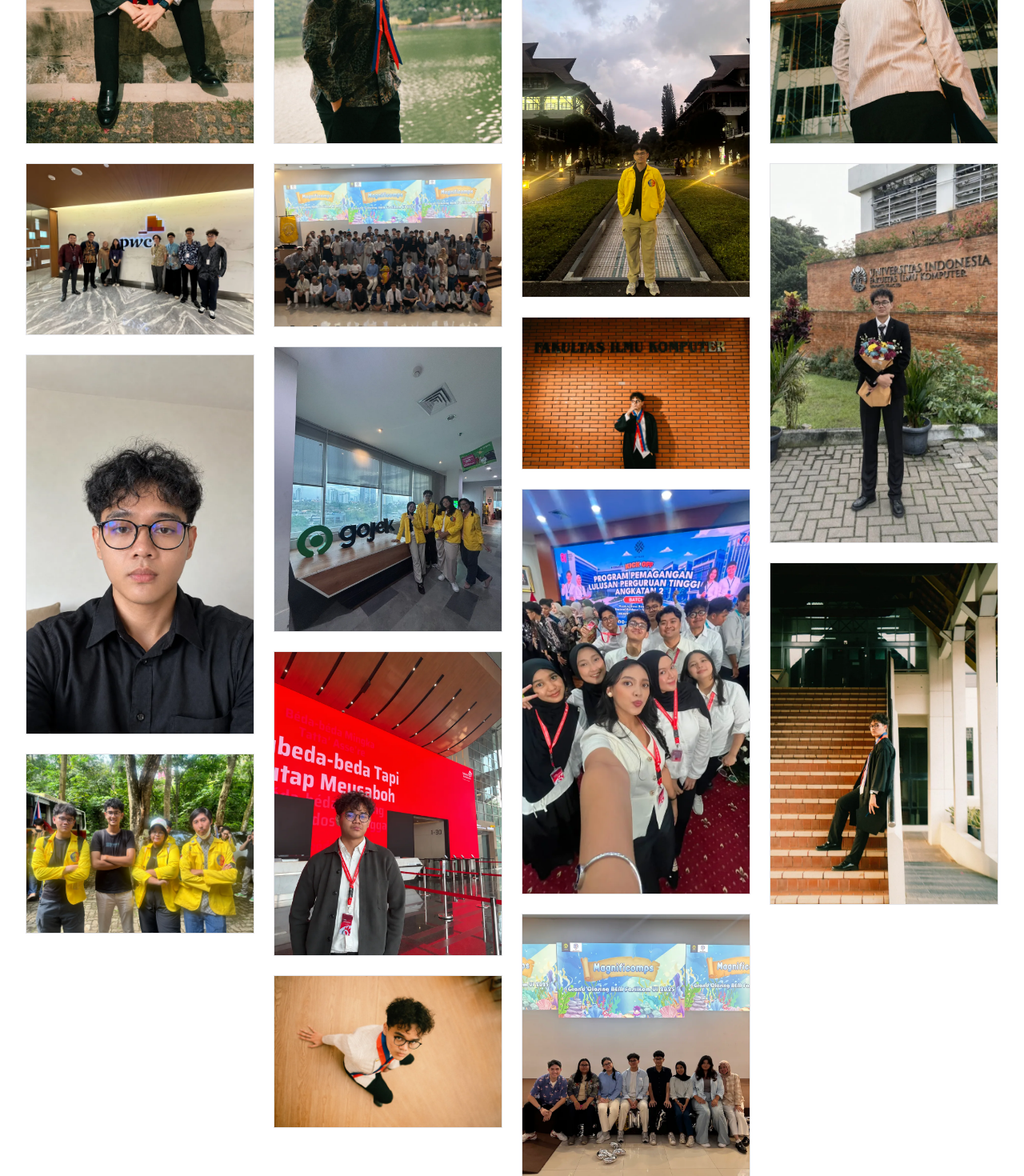
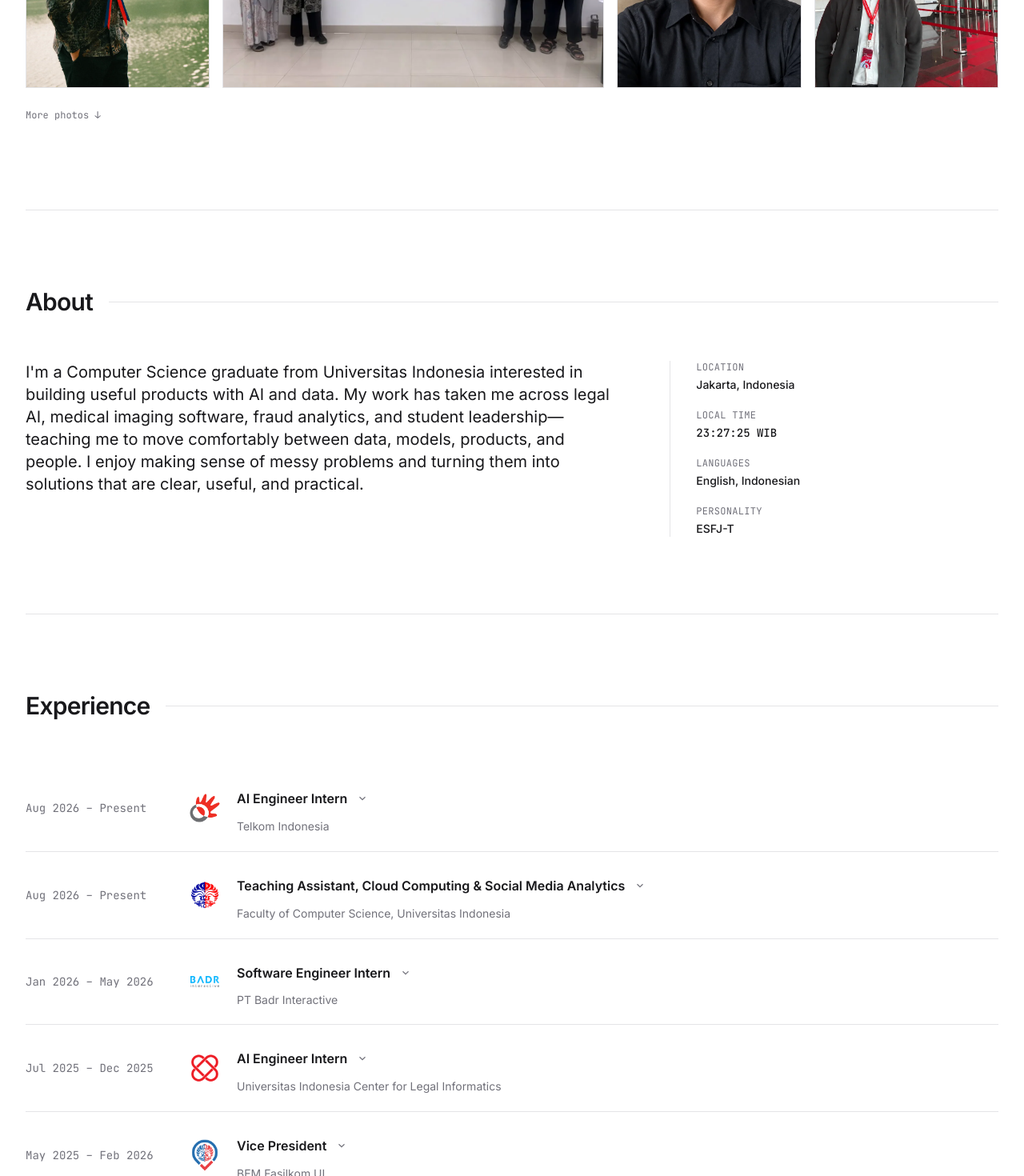
Before and after one commit to wahyuhiddayat/wahyuht, a Next.js app: page / in a window 1280 px wide. Shown: the part 720-2190 px from the top of the page at 80% size. Built offline with nearby package versions, Linux system fonts and the light colour scheme.

Commit message:
feat: move full photo gallery into its own collapsible section

```diff
--- a/src/app/globals.css
+++ b/src/app/globals.css
@@ -118,4 +118,32 @@ body {
   .log-row:last-child {
     @apply border-b-0;
   }
+
+  /* Photo rows: fixed-height rows that stretch to full width; the ::after filler keeps the last row unstretched */
+  .photo-rows {
+    --row-height: 110px;
+    @apply flex flex-wrap gap-3 lg:gap-4;
+  }
+
+  .photo-rows > * {
+    height: var(--row-height);
+    flex-grow: 1;
+  }
+
+  .photo-rows::after {
+    content: "";
+    flex-grow: 10;
+  }
+
+  @screen sm {
+    .photo-rows {
+      --row-height: 200px;
+    }
+  }
+
+  @screen lg {
+    .photo-rows {
+      --row-height: 260px;
+    }
+  }
 }
--- a/src/app/page.tsx
+++ b/src/app/page.tsx
@@ -4,6 +4,7 @@ import SkillsSection from "@/components/sections/SkillsSection";
 import ExperienceSection from "@/components/sections/ExperienceSection";
 import EducationSection from "@/components/sections/EducationSection";
 import ProjectsSection from "@/components/sections/ProjectsSection";
+import GallerySection from "@/components/sections/GallerySection";
 import ContactSection from "@/components/sections/ContactSection";
 
 export default function Home() {
@@ -15,6 +16,7 @@ export default function Home() {
       <ProjectsSection />
       <SkillsSection />
       <EducationSection />
+      <GallerySection />
       <ContactSection />
     </div>
   );
--- a/src/components/Navbar.tsx
+++ b/src/components/Navbar.tsx
@@ -16,6 +16,7 @@ const NAV_ITEMS: NavItem[] = [
   { id: 'projects', label: 'Work' },
   { id: 'skills', label: 'Skills' },
   { id: 'education', label: 'Education' },
+  { id: 'gallery', label: 'Gallery' },
   { id: 'contact', label: 'Contact' },
 ];
 
--- /dev/null
+++ b/src/components/sections/GallerySection.tsx
@@ -0,0 +1,49 @@
+'use client';
+
+import { useState } from "react";
+import Image from "next/image";
+import SectionHeading from "@/components/SectionHeading";
+import { personalData } from "@/data/personal";
+
+// Roughly two rows on desktop, so the section stays short until someone asks for more.
+const COLLAPSED_COUNT = 8;
+
+/** Shows the wider photo collection, collapsed to a preview until expanded. */
+export default function GallerySection() {
+  const [isExpanded, setIsExpanded] = useState(false);
+  const photos = personalData.galleryPhotos;
+  const visiblePhotos = isExpanded ? photos : photos.slice(0, COLLAPSED_COUNT);
+
+  return (
+    <section id="gallery" className="py-14 lg:pt-16 lg:pb-12 border-b border-hairline scroll-mt-16">
+      <SectionHeading>Gallery</SectionHeading>
+
+      <div className="photo-rows">
+        {visiblePhotos.map((photo) => (
+          <div key={photo.src}>
+            <Image
+              src={photo.src}
+              alt={photo.alt}
+              width={photo.width}
+              height={photo.height}
+              sizes="(min-width: 1024px) 30vw, 50vw"
+              quality={82}
+              className="block h-full w-auto min-w-full max-w-none object-cover border border-hairline"
+            />
+          </div>
+        ))}
+      </div>
+
+      {photos.length > COLLAPSED_COUNT && (
+        <button
+          type="button"
+          onClick={() => setIsExpanded((expanded) => !expanded)}
+          aria-expanded={isExpanded}
+          className="mt-3 inline-flex min-h-11 items-center font-mono text-xs text-muted hover:text-accent transition-colors"
+        >
+          {isExpanded ? "Show fewer" : `Show all ${photos.length} photos`}
+        </button>
+      )}
+    </section>
+  );
+}
--- a/src/components/sections/HeroSection.tsx
+++ b/src/components/sections/HeroSection.tsx
@@ -4,7 +4,7 @@ import Image from "next/image";
 import TypingAnimation from "@/components/TypingAnimation";
 import { personalData } from "@/data/personal";
 
-/** Introduces Wahyu and presents his photographs as one gallery. */
+/** Introduces Wahyu with a short sequence of photographs. */
 export default function HeroSection() {
   return (
     <section id="home" className="border-b border-hairline scroll-mt-16 py-10 lg:pt-8 lg:pb-24">
@@ -36,21 +36,35 @@ export default function HeroSection() {
         </p>
       </div>
 
-      <div className="mt-10 lg:mt-12 columns-2 md:columns-3 xl:columns-4 gap-4 lg:gap-6" aria-label="Photo gallery">
-        {personalData.photos.map((photo, index) => (
-          <div key={photo.src} className="mb-4 lg:mb-6 break-inside-avoid">
+      <div className="mt-10 lg:mt-12">
+        <div className="grid grid-cols-3 lg:grid-cols-5 gap-3 lg:gap-4">
+          {personalData.heroPhotos.map((photo) => {
+            const isWide = photo.width > photo.height;
+            return (
               <Image
+                key={photo.src}
                 src={photo.src}
                 alt={photo.alt}
                 width={photo.width}
                 height={photo.height}
-              sizes="(min-width: 1600px) 370px, (min-width: 1280px) 25vw, (min-width: 768px) 33vw, 50vw"
-              priority={index === 0}
+                sizes={isWide ? "(min-width: 1024px) 40vw, 100vw" : "(min-width: 1024px) 20vw, 33vw"}
+                priority
                 quality={82}
-              className="block w-full h-auto border border-hairline"
+                className={
+                  isWide
+                    ? "col-span-3 order-last aspect-[4/3] lg:col-span-2 lg:order-none lg:aspect-auto w-full h-full object-cover border border-hairline"
+                    : "aspect-[2/3] w-full h-full object-cover border border-hairline"
+                }
               />
+            );
+          })}
         </div>
-        ))}
+        <a
+          href="#gallery"
+          className="mt-3 inline-flex min-h-11 items-center font-mono text-xs text-muted hover:text-accent transition-colors"
+        >
+          More photos &darr;
+        </a>
       </div>
     </section>
   );
--- a/src/data/personal.ts
+++ b/src/data/personal.ts
@@ -19,7 +19,33 @@ export const personalData = {
   personality: "ESFJ-T",
   availability: "Open for opportunities",
   profileImage: "/images/profile.jpg",
-  photos: [
+  heroPhotos: [
+    {
+      src: "/images/gallery/ui-wahyu-27.webp",
+      alt: "Wahyu in graduation attire near the Universitas Indonesia rectorate",
+      width: 800,
+      height: 1200,
+    },
+    {
+      src: "/images/gallery/hero-thesis-committee.webp",
+      alt: "Wahyu with his thesis examining committee after the defense",
+      width: 1100,
+      height: 825,
+    },
+    {
+      src: "/images/gallery/e05dc534-e19f-40e2-8669-e44c4220feb8.webp",
+      alt: "Portrait of Wahyu in a black shirt",
+      width: 720,
+      height: 1200,
+    },
+    {
+      src: "/images/gallery/fb0cf191-30ca-41fd-823e-f7ec7ec96548.webp",
+      alt: "Wahyu standing in front of a red Telkom Indonesia display",
+      width: 900,
+      height: 1200,
+    },
+  ],
+  galleryPhotos: [
     {
       src: "/images/gallery/ui-wahyu2-68.webp",
       alt: "Wahyu sitting outdoors in graduation attire at night",
@@ -33,22 +59,10 @@ export const personalData = {
       height: 900,
     },
     {
-      src: "/images/gallery/e05dc534-e19f-40e2-8669-e44c4220feb8.webp",
-      alt: "Portrait of Wahyu in a black shirt",
-      width: 720,
-      height: 1200,
-    },
-    {
       src: "/images/gallery/img_2091.webp",
       alt: "Wahyu and friends standing together outdoors",
       width: 1200,
       height: 941,
-    },
-    {
-      src: "/images/gallery/ui-wahyu-27.webp",
-      alt: "Wahyu in graduation attire near the Universitas Indonesia rectorate",
-      width: 800,
-      height: 1200,
     },
     {
       src: "/images/gallery/img_1650.webp",
@@ -63,22 +77,10 @@ export const personalData = {
       height: 1200,
     },
     {
-      src: "/images/gallery/fb0cf191-30ca-41fd-823e-f7ec7ec96548.webp",
-      alt: "Wahyu standing in front of a red Telkom Indonesia display",
-      width: 900,
-      height: 1200,
-    },
-    {
       src: "/images/gallery/ui-wahyu-44.webp",
       alt: "Wahyu sitting on a wooden floor, photographed from above",
       width: 1200,
       height: 800,
-    },
-    {
-      src: "/images/gallery/hero-thesis-committee.webp",
-      alt: "Wahyu with his thesis examining committee after the defense",
-      width: 1100,
-      height: 825,
     },
     {
       src: "/images/gallery/img_6500.webp",
--- a/src/hooks/useActiveSection.ts
+++ b/src/hooks/useActiveSection.ts
@@ -7,7 +7,7 @@ export function useActiveSection() {
 
   useEffect(() => {
     const handleScroll = () => {
-      const sections = ['about', 'experience', 'projects', 'skills', 'education', 'contact'];
+      const sections = ['about', 'experience', 'projects', 'skills', 'education', 'gallery', 'contact'];
 
       const scrollY = window.scrollY;
       const viewportH = window.innerHeight || 0;
```
Lines whose indentation alone changed are shown as unchanged.
